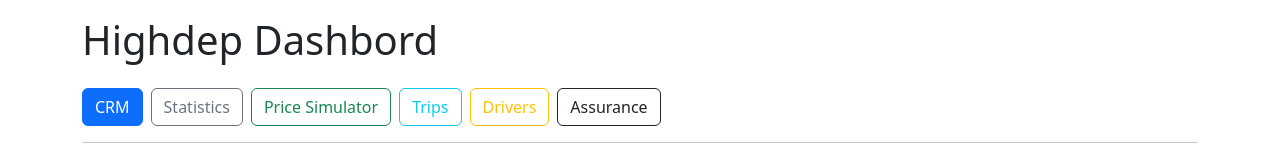
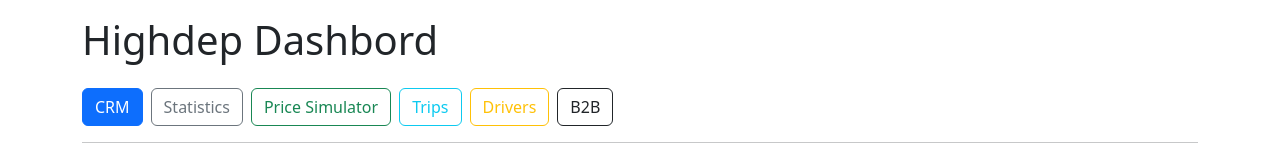
Before and after one commit to mokranetarek1-arch/crmdep, a React (Create React App) app: page / in a window 1280 px wide. Shown: the top 157 px of the page. Built offline with nearby package versions, Linux system fonts and the light colour scheme; no server answers; the database is empty.

Commit message:
Change button label from 'Assurance' to 'B2B'

```diff
--- a/src/App.js
+++ b/src/App.js
@@ -66,7 +66,7 @@ function App() {
           onClick={() => setPage("assurance")}
           className={`btn ${page === "assurance" ? "btn-dark" : "btn-outline-dark"}`} // ✅ زر صفحة Assurance
         >
-          Assurance
+          B2B
         </button>
       </div>
 
```
